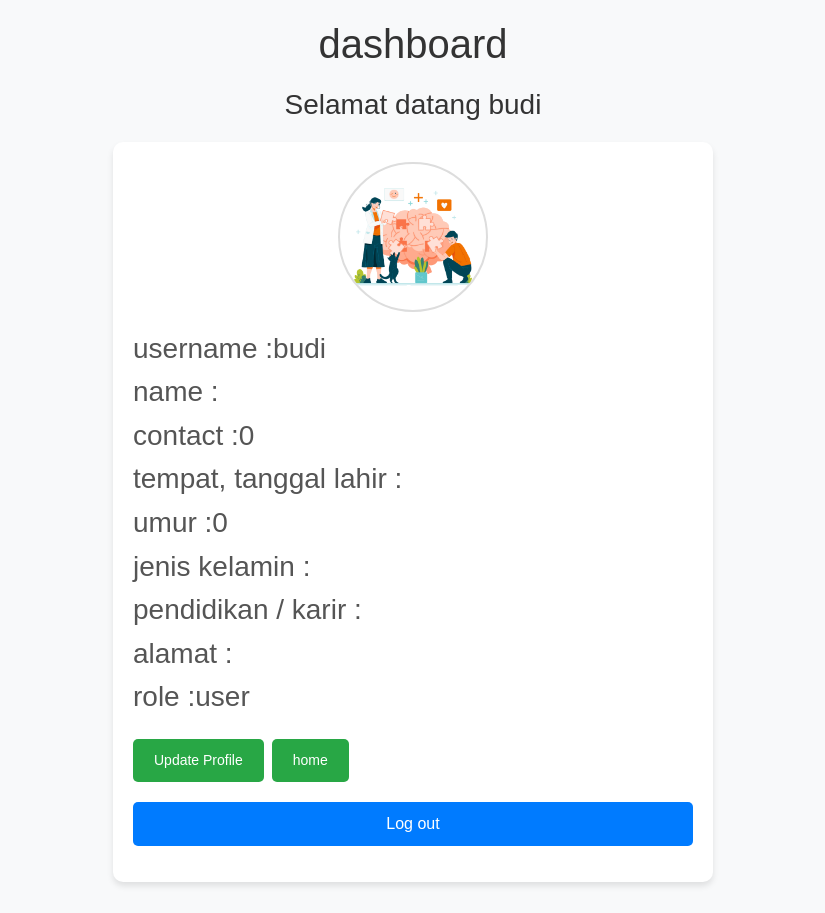
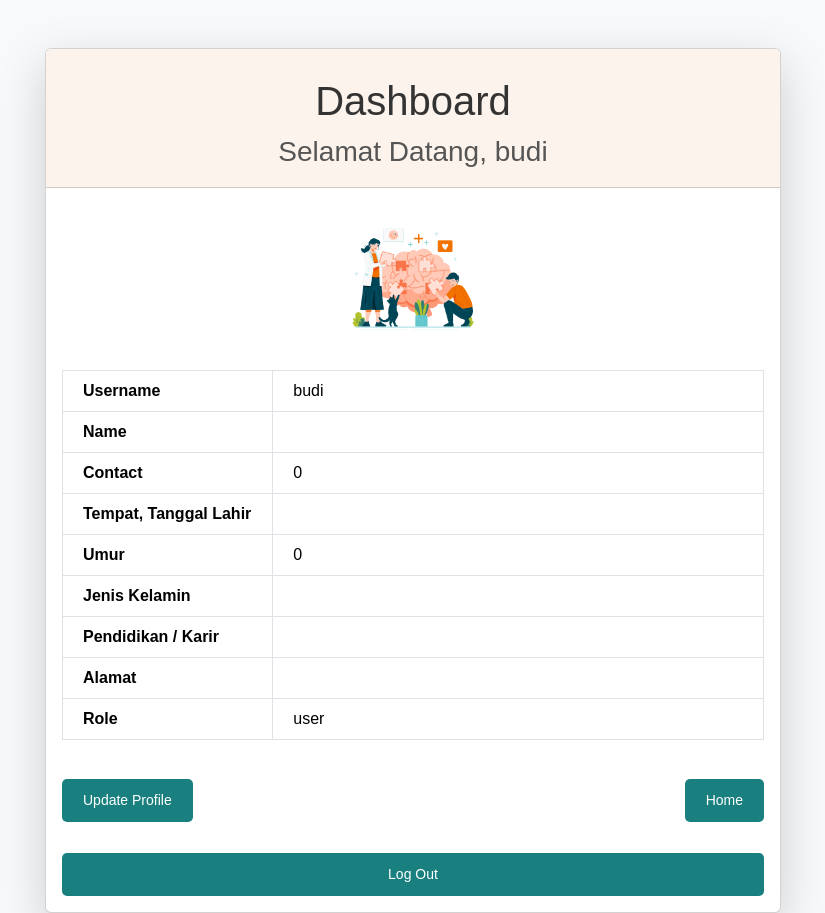
Before and after one commit to grantsam/ZjiwaCares1, a PHP site: page /dashboard.php in a window 1280 px wide. Shown: the whole page, without its empty margins (227-1052 px from the left). Before the commit the page ends 886 px from the top, so only its background shows below. Run offline with PHP 8.4, Linux system fonts and the light colour scheme; a user stored in the database is signed in; data comes from the database, SQL or seed files in the repository.

Commit message:
Update dashboard.php

```diff
--- a/ZjiwaCare/dashboard.php
+++ b/ZjiwaCare/dashboard.php
@@ -8,66 +8,97 @@
     header('location: home.html');
 }
 ?>
+<!DOCTYPE html>
 <html lang="en">
 <head>
     <meta charset="UTF-8">
     <meta name="viewport" content="width=device-width, initial-scale=1.0">
-    <title>Document</title>
+    <title>Dashboard</title>
     <link href="https://cdn.jsdelivr.net/npm/bootstrap@5.3.3/dist/css/bootstrap.min.css" rel="stylesheet">
     <link rel="stylesheet" href="dashboard.css">
 </head>
-<body>
-    <h1>dashboard</h1>
-    <h3 class="welcome">Selamat datang <?= $_SESSION["username"] ?></h3>
+<body class="bg-light">
+    <div class="container mt-5">
+        <div class="row justify-content-center">
+            <div class="col-lg-8">
+                <div class="card shadow-lg" >
+                    <div class="card-header" style="background-color: #FCF4EC; color: #333;">
+                        <h1 class="text-center">Dashboard</h1>
+                        <h3 class="text-center">Selamat Datang, <?= htmlspecialchars($_SESSION['username']) ?></h3>
+                    </div>
+                    <div class="card-body">
 
-    <div class="profile">
                         <?php
                         $sql = "SELECT * FROM users WHERE id = '$user_id'";
                         $result = $db->query($sql);
 
-        if($result->num_rows>0) {
+                        if($result->num_rows > 0) {
                             $data = $result->fetch_assoc();
                             // Perbarui session dengan data terbaru
-            $_SESSION["name"] = $data["name"];
-            $_SESSION["username"] = $data["username"];
-            $_SESSION["contact"] = $data["contact"];
-            $_SESSION["data_kelahiran"] = $data["data_kelahiran"];
-            $_SESSION["umur"] = $data["umur"];
-            $_SESSION["jenis_kelamin"] = $data["jenis_kelamin"];
-            $_SESSION["pendidikan_karir"] = $data["pendidikan_karir"];
-            $_SESSION["alamat"] = $data["alamat"];
-            $_SESSION["role"] = $data['role'];
+                            $_SESSION = array_merge($_SESSION, $data);
                         } else {
-            echo "No user found.";
+                            echo "<div class='alert alert-danger'>No user found.</div>";
                         }
-        if($data['image'] == ''){
-            echo '<img src="1.png">';
-        }
-        else{
-            echo '<img src = "'.$data['image'].'">';
-        }
+                        ?>
 
-    ?>
-    <h3> username :<?= $_SESSION['username'] ?> </h3>
-    <h3> name :<?= $_SESSION['name'] ?> </h3>
-    <h3> contact :<?= $_SESSION['contact'] ?> </h3>
-    <h3> tempat, tanggal lahir :<?= $_SESSION["data_kelahiran"] ?> </h3>
-    <h3> umur :<?= $_SESSION['umur'] ?> </h3>
-    <h3> jenis kelamin :<?= $_SESSION['jenis_kelamin'] ?> </h3>
-    <h3> pendidikan / karir :<?= $_SESSION['pendidikan_karir'] ?> </h3>
-    <h3> alamat :<?= $_SESSION['alamat'] ?> </h3>
-    <h3> role :<?= $_SESSION['role'] ?> </h3>
+                        <div class="text-center mb-3">
+                            <?php if (empty($data['image'])): ?>
+                                <img src="1.png" class="rounded-circle" alt="Default Profile" width="150">
+                            <?php else: ?>
+                                <img src="<?= htmlspecialchars($data['image']) ?>" class="rounded-circle" alt="Profile Image" width="150">
+                            <?php endif; ?>
+                        </div>
 
-    <div class="d-flex gap-2">
-
-        <a href="update_dashboard.php" class="btn">Update Profile</a>
-        <a href="home.html" class="btn">home</a>
+                        <table class="table table-bordered">
+                            <tr>
+                                <th style="width: 30%; padding-left: 20px;">Username</th>
+                                <td style="padding-left: 20px;"><?= htmlspecialchars($_SESSION['username']) ?></td>
+                            </tr>
+                            <tr>
+                                <th style="padding-left: 20px;">Name</th>
+                                <td style="padding-left: 20px;"><?= htmlspecialchars($_SESSION['name']) ?></td>
+                            </tr>
+                            <tr>
+                                <th style="padding-left: 20px;">Contact</th>
+                                <td style="padding-left: 20px;"><?= htmlspecialchars($_SESSION['contact']) ?></td>
+                            </tr>
+                            <tr>
+                                <th style="padding-left: 20px;">Tempat, Tanggal Lahir</th>
+                                <td style="padding-left: 20px;"><?= htmlspecialchars($_SESSION['data_kelahiran']) ?></td>
+                            </tr>
+                            <tr>
+                                <th style="padding-left: 20px;">Umur</th>
+                                <td style="padding-left: 20px;"><?= htmlspecialchars($_SESSION['umur']) ?></td>
+                            </tr>
+                            <tr>
+                                <th style="padding-left: 20px;">Jenis Kelamin</th>
+                                <td style="padding-left: 20px;"><?= htmlspecialchars($_SESSION['jenis_kelamin']) ?></td>
+                            </tr>
+                            <tr>
+                                <th style="padding-left: 20px;">Pendidikan / Karir</th>
+                                <td style="padding-left: 20px;"><?= htmlspecialchars($_SESSION['pendidikan_karir']) ?></td>
+                            </tr>
+                            <tr>
+                                <th style="padding-left: 20px;">Alamat</th>
+                                <td style="padding-left: 20px;"><?= htmlspecialchars($_SESSION['alamat']) ?></td>
+                            </tr>
+                            <tr>
+                                <th style="padding-left: 20px;">Role</th>
+                                <td style="padding-left: 20px;"><?= htmlspecialchars($_SESSION['role']) ?></td>
+                            </tr>
+                        </table>
+                        <div class="d-flex justify-content-between mt-4">
+                            <a href="update_dashboard.php" class="btn" style="background-color: #19807F; color: white;">Update Profile</a>
+                            <a href="home.html" class="btn" style="background-color: #19807F; color: white;">Home</a>
                         </div>
-    <form action="dashboard.php" method="POST">
-        <button type= "submit" name= "logout">Log out</button>
+                        <form action="dashboard.php" method="POST" class="mt-3">
+                            <button type="submit" name="logout" class="btn w-100" style="background-color: #19807F; color: white;">Log Out</button>
                         </form>
                     </div>
-
+                </div>
+            </div>
+        </div>
+    </div>
     <script src="https://cdn.jsdelivr.net/npm/bootstrap@5.3.3/dist/js/bootstrap.bundle.min.js"></script>
 </body>
 </html>
```
Lines whose indentation alone changed are shown as unchanged.
